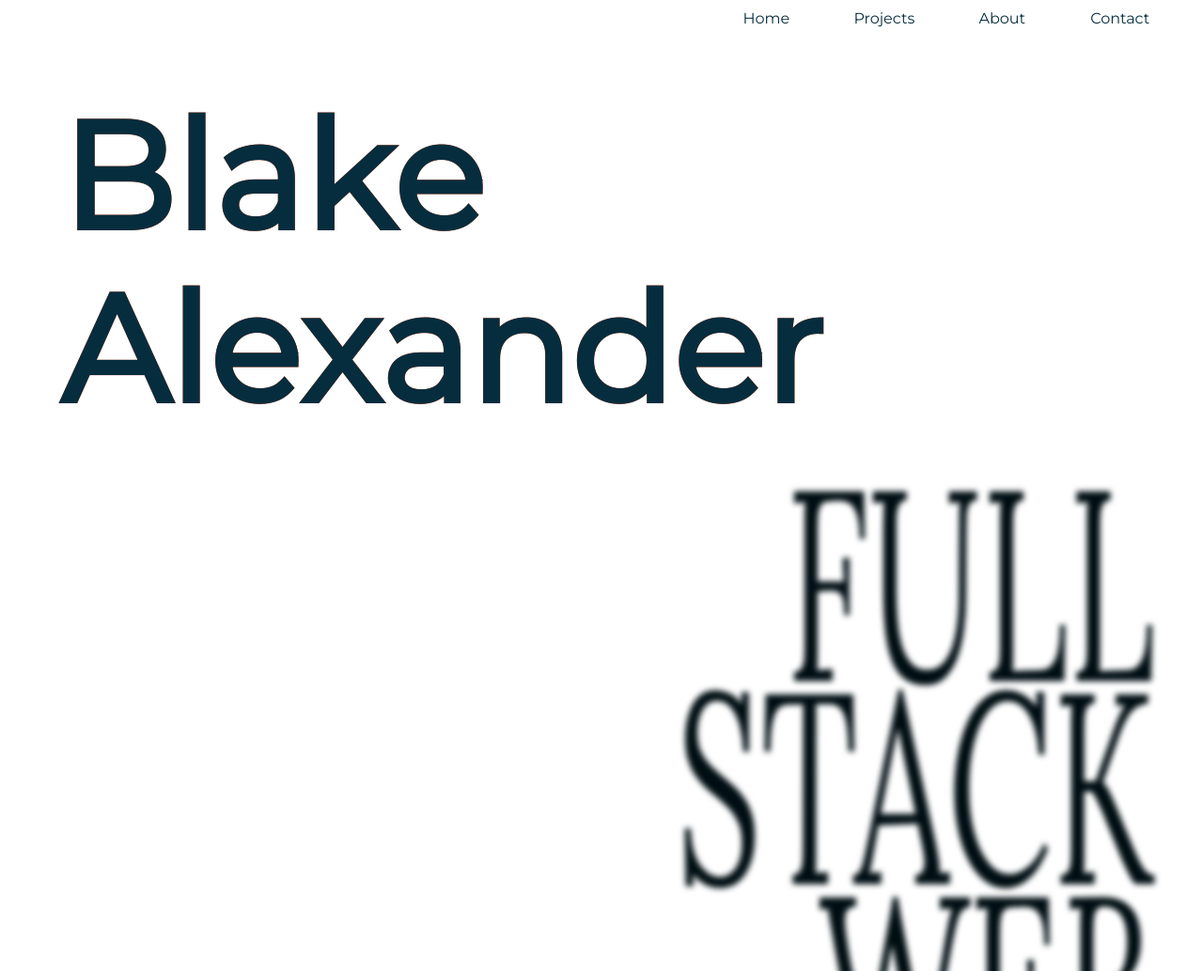
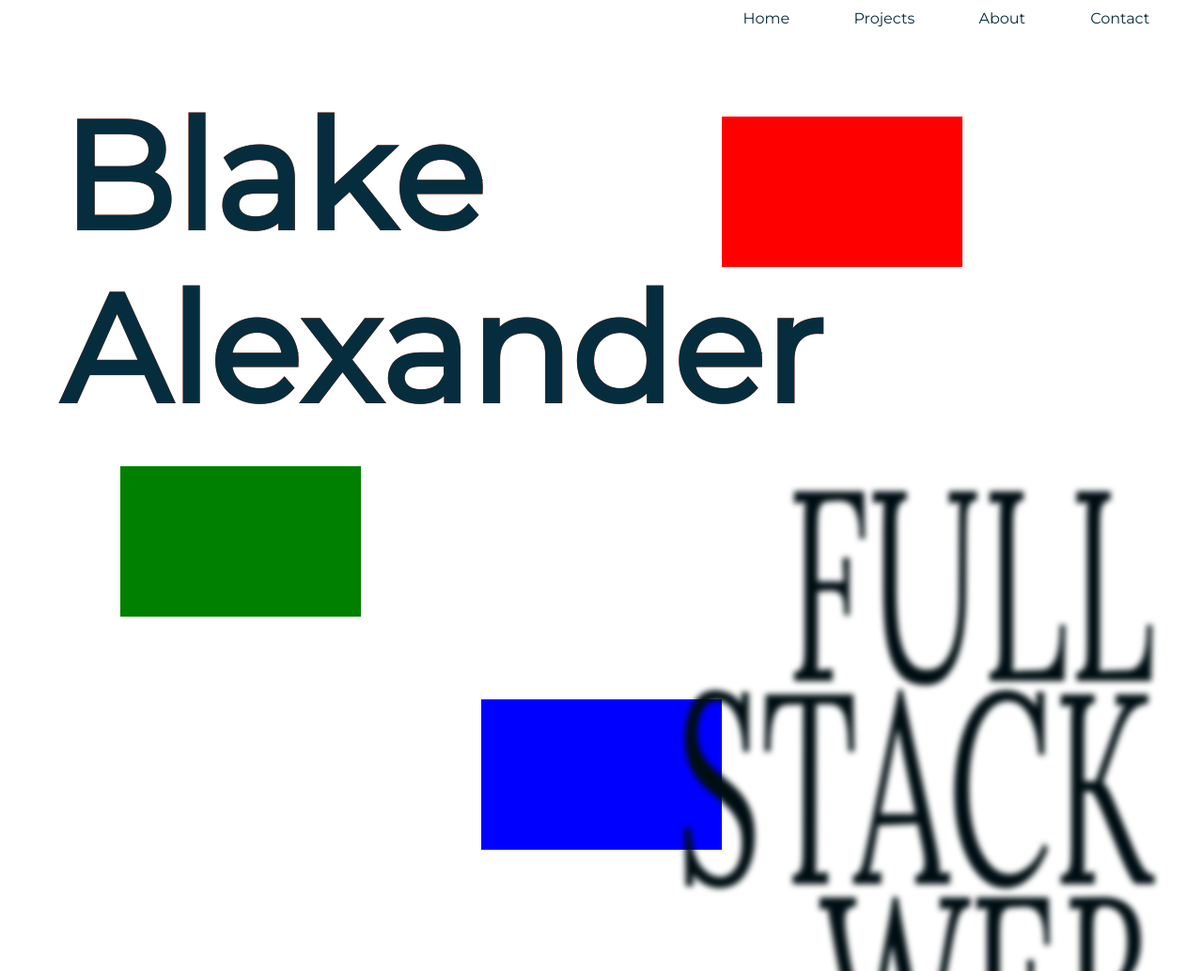
Before and after one commit to Blalexander/Portfolio, a plain HTML site: page index.html in a window 1280 px wide. Shown: the top 1033 px of the page at 94% size. Drawn offline with nearby package versions, Linux system fonts and the light colour scheme.

Commit message:
style updates and additions to gitignore file

```diff
--- a/index.html
+++ b/index.html
@@ -108,6 +108,10 @@
           </div>
           <div class="line line5"></div>
         </div> -->
+
+        <div class="box box1"></div>
+        <div class="box box2"></div>
+        <div class="box box3"></div>
       </section>
 
       <div class="projects-header">
--- a/script.js
+++ b/script.js
@@ -399,6 +399,10 @@ function sticktothetop() {
     // document.querySelector('.landing-title').style.transform = "translate3d(0, " + (window_top)*.05 + "px, 0)";
     // document.querySelector('.landing-title').style.transform = "translate3d(0, " + (window_top)*.1 + "px, 0)";
     document.querySelector('.landing-name-holder').style.transform = "translate3d(0, " + (window_top)*0.3 + "px, 0)";
+    document.querySelector('.box1').style.transform = "translate3d(0, " + (window_top)*0.35 + "px, 0)";
+    document.querySelector('.box2').style.transform = "translate3d(0, " + (window_top)*0.225 + "px, 0)";
+    document.querySelector('.box3').style.transform = "translate3d(0, " + (window_top)*0.1 + "px, 0)";
+
     // document.querySelector('.line-container').style.transform = "translate3d(0, " + (window_top)*0.3 + "px, 0)";
     // document.querySelector('.scroll-down').style.transform = "translate3d(0, " + (window_top)*0.15 + "px, 0)";
   }
--- a/style.css
+++ b/style.css
@@ -53,9 +53,14 @@ main {
   position: relative;
   background-color: #062d3e;
   background-color: white;
+/*   background-image: radial-gradient(circle at center center, transparent 0%,rgb(255,255,255) 99%),repeating-linear-gradient(0deg, rgb(32,175,255) 0px, rgb(32,175,255) 1px,transparent 1px, transparent 296px),repeating-linear-gradient(90deg, rgb(32,175,255) 0px, rgb(32,175,255) 1px,transparent 1px, transparent 296px),linear-gradient(90deg, rgb(255,255,255),rgb(255,255,255)); */
   z-index: 12;
   transition: 0.5s;
   transition-timing-function: cubic-bezier(0.05, 0.30, 0.48, 1);
+  transform-origin: center;
+  transform-style: preserve-3d;
+  perspective: 3000px;
+  perspective-origin: center;
 }
 
 .home-page-header {
@@ -66,6 +71,38 @@ main {
 
 .hp-text {
   font-weight: lighter;
+}
+
+.box {
+  position: fixed;
+  top: 0;
+  left: 0;
+  height: 20vh;
+  width: 20vw;
+  z-index: -1;
+  transition: 0.5s;
+  transition-timing-function: cubic-bezier(0.05, 0.30, 0.48, 1);
+}
+
+.box1 {
+  background-color: red;
+/*   transform: translate3d(150%, 125%, 0px); */
+  top: 10%;
+  left: 60%;
+}
+
+.box2 {
+  background-color: green;
+  top: 40%;
+  left: 10%;
+/*   transform: translate3d(250%, 250%, 0); */
+}
+
+.box3 {
+  background-color: blue;
+  top: 60%;
+  left: 40%;
+/*   transform: translate3d(100%, 300%, 0); */
 }
 
 .landing-name-holder {
```
Also changed, not shown: 1 other file.
